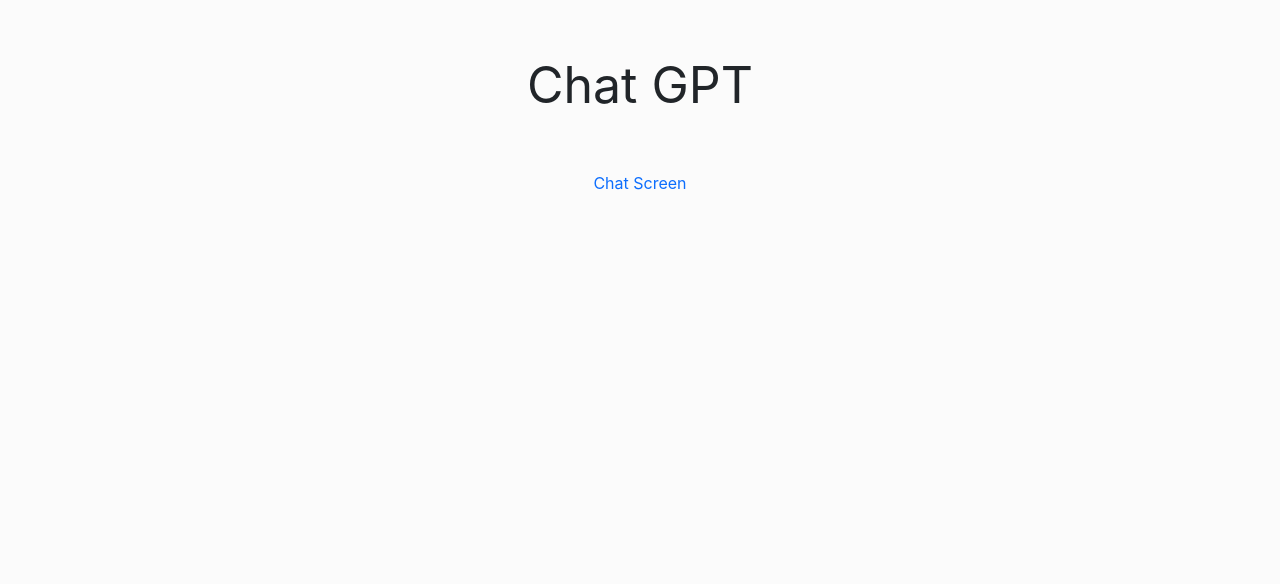
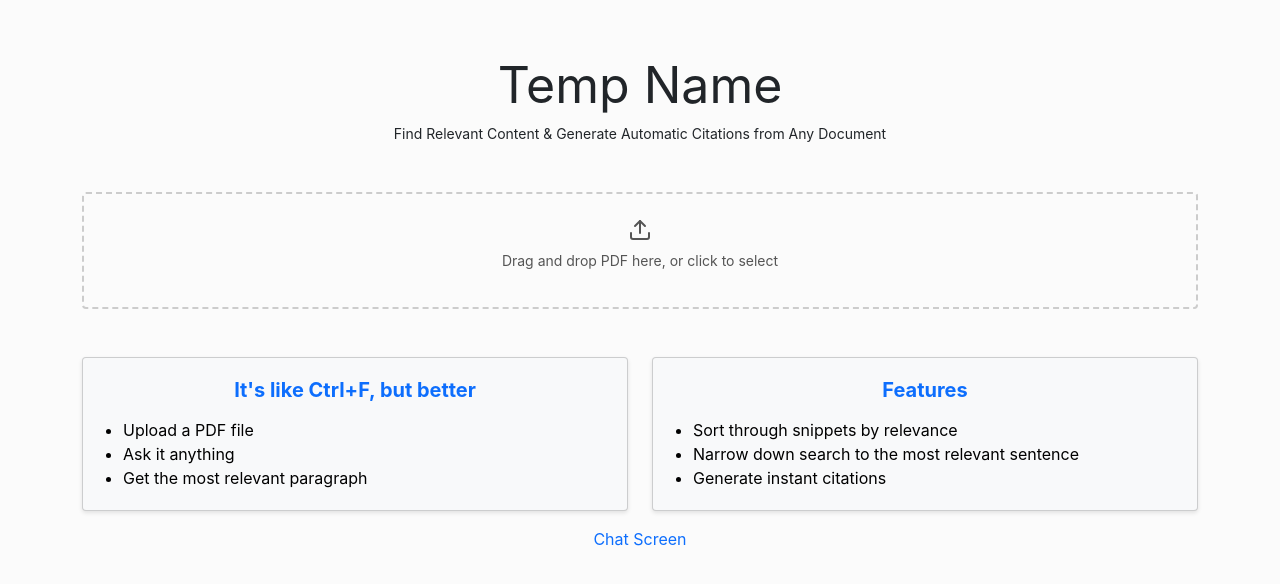
Before and after one commit to rithik-raja/pdfgator-frontend, a React (Create React App) app: page / in a window 1280 px wide. Shown: the top 584 px of the page. Built offline with nearby package versions, Linux system fonts and the light colour scheme.

Commit message:
landing page edits

```diff
--- a/package.json
+++ b/package.json
@@ -10,6 +10,7 @@
     "bootstrap": "^5.3.0",
     "react": "^18.2.0",
     "react-dom": "^18.2.0",
+    "react-dropzone": "^14.2.3",
     "react-router-dom": "^6.11.2",
     "react-scripts": "5.0.1",
     "web-vitals": "^2.1.4"
--- a/src/components/App/App.js
+++ b/src/components/App/App.js
@@ -1,5 +1,6 @@
 import { BrowserRouter as Router, Routes, Route } from "react-router-dom";
 import "./App.css";
+
 import Home from "../../pages/Home/Home";
 import Chat from "../../pages/Chat/Chat";
 
--- /dev/null
+++ b/src/components/FileUpload/FileUpload.css
@@ -0,0 +1,38 @@
+.dropzone {
+    border: 2px dashed #ccc;
+    padding: 20px;
+    text-align: center;
+    cursor: pointer;
+}
+
+.dropzone p {
+    margin-top: 20px;
+}
+
+.dropzone ul {
+    list-style-type: none;
+    padding: 0;
+    margin-top: 20px;
+}
+
+.file-upload-box {
+    border: 2px dashed #ccc;
+    border-radius: 4px;
+    padding: 20px;
+    text-align: center;
+    cursor: pointer;
+    outline: none;
+    transition: border-color 0.3s ease-in-out;
+}
+
+.file-upload-box:hover {
+    border-color: rgba(13, 110, 253, 0.5);
+}
+
+.file-upload-box:focus {
+    outline: dashed 1px gray;
+}
+
+.file-upload-box p {
+    color: #555;
+}
--- /dev/null
+++ b/src/components/FileUpload/FileUpload.js
@@ -0,0 +1,25 @@
+import React from 'react';
+import { useDropzone } from 'react-dropzone';
+import 'bootstrap/dist/css/bootstrap.min.css';
+import './FileUpload.css';
+import uploadIcon from '../../images/upload.svg';
+
+const FileUpload = () => {
+  const { acceptedFiles, getRootProps, getInputProps } = useDropzone();
+
+  const fileItems = acceptedFiles.map((file, index) => (
+    <li key={index}>{file.name}</li>
+  ));
+
+  return (
+    <div className="file-upload-box" {...getRootProps()}>
+      <input {...getInputProps()} />
+      <img src={uploadIcon} alt="Upload Icon" className="upload-icon pt-1" />
+      <p className="d-none d-sm-block small pt-2">Drag and drop PDF here, or click to select</p>
+      <p className="d-sm-none small">Click to upload PDF</p>
+      <ul>{fileItems}</ul>
+    </div>
+  );
+};
+
+export default FileUpload;
--- /dev/null
+++ b/src/components/LandingPageCard/LandingPageCard.css
@@ -0,0 +1,24 @@
+.card {
+    background-color: #f8f9fa;
+    color: #000;
+    border-radius: 0.25rem;
+    box-shadow: 0 2px 4px rgba(0, 0, 0, 0.1);
+}
+
+.card-body {
+    padding: 1.25rem;
+}
+
+.card-title {
+    color: #0d6efd;
+    font-size: 1.25rem;
+    font-weight: bold;
+    margin-bottom: 1rem;
+}
+
+.card-text {
+    color: #000;
+    list-style-type: disc;
+    padding-left: 1.25rem;
+    text-align: left;
+}
--- /dev/null
+++ b/src/components/LandingPageCard/LandingPageCard.js
@@ -0,0 +1,21 @@
+import React from 'react';
+
+import 'bootstrap/dist/css/bootstrap.min.css';
+import './LandingPageCard.css'
+
+const LandingPageCard = ({ heading, bulletPoints }) => {
+  return (
+    <div className="card">
+      <div className="card-body">
+        <h5 className="card-title">{heading}</h5>
+        <ul className="card-text">
+          {bulletPoints.map((bulletPoint, index) => (
+            <li key={index}>{bulletPoint}</li>
+          ))}
+        </ul>
+      </div>
+    </div>
+  );
+};
+
+export default LandingPageCard;
--- a/src/pages/Home/Home.js
+++ b/src/pages/Home/Home.js
@@ -2,16 +2,32 @@ import React from "react";
 
 import { Link } from "react-router-dom";
 import "./Home.css";
+
+import FileUpload from "../../components/FileUpload/FileUpload";
+import LandingPageCard from "../../components/LandingPageCard/LandingPageCard";
+
 const Home = () => {
   return (
     <>
       <div className="container">
-        <header className="m-5">
+        <header className="row mt-5">
           <Link to="/" className="text-dark text-decoration-none">
-            <span className="title">Chat GPT</span>
+            <span className="title">Temp Name</span>
           </Link>
         </header>
-        <div className="chat-container">
+        <div className="row mb-5">
+          <span className="small">Find Relevant Content & Generate Automatic Citations from Any Document</span>
+        </div>
+        <FileUpload />
+        <div className="row mt-5">
+          <div className="col-lg-6">
+            <LandingPageCard heading="It's like Ctrl+F, but better" bulletPoints={['Upload a PDF file', 'Ask it anything', 'Get the most relevant paragraph']} />
+          </div>
+          <div className="col-lg-6">
+            <LandingPageCard heading="Features" bulletPoints={['Sort through snippets by relevance', 'Narrow down search to the most relevant sentence', 'Generate instant citations']} />
+          </div>
+        </div>
+        <div className="chat-container mt-3">
           <Link to="/chat" className="text-decoration-none">
             <span className="">Chat Screen</span>
           </Link>
```
Also changed, not shown: src/images/upload.svg (added), 1 other file (tests, documents, lock files or other folders).
